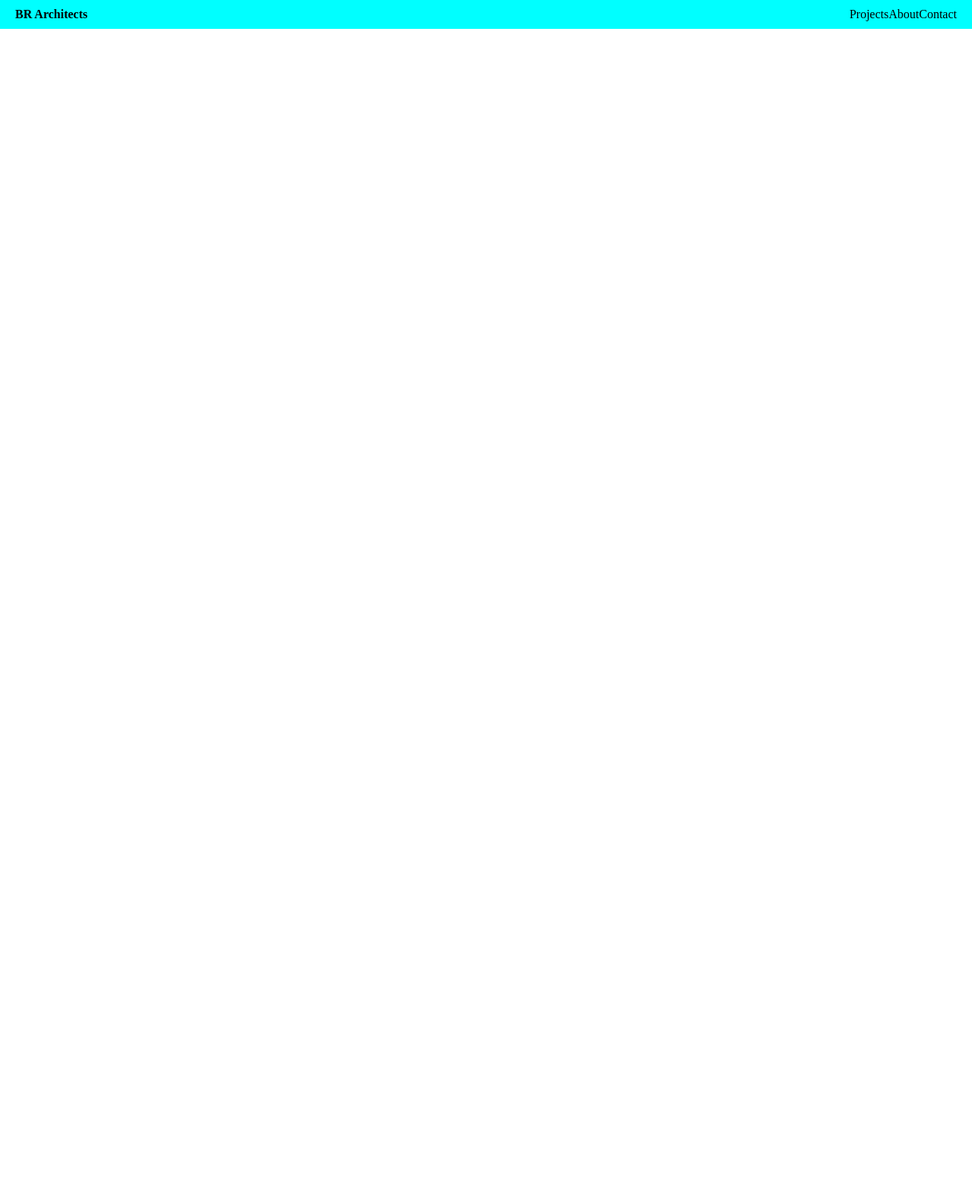
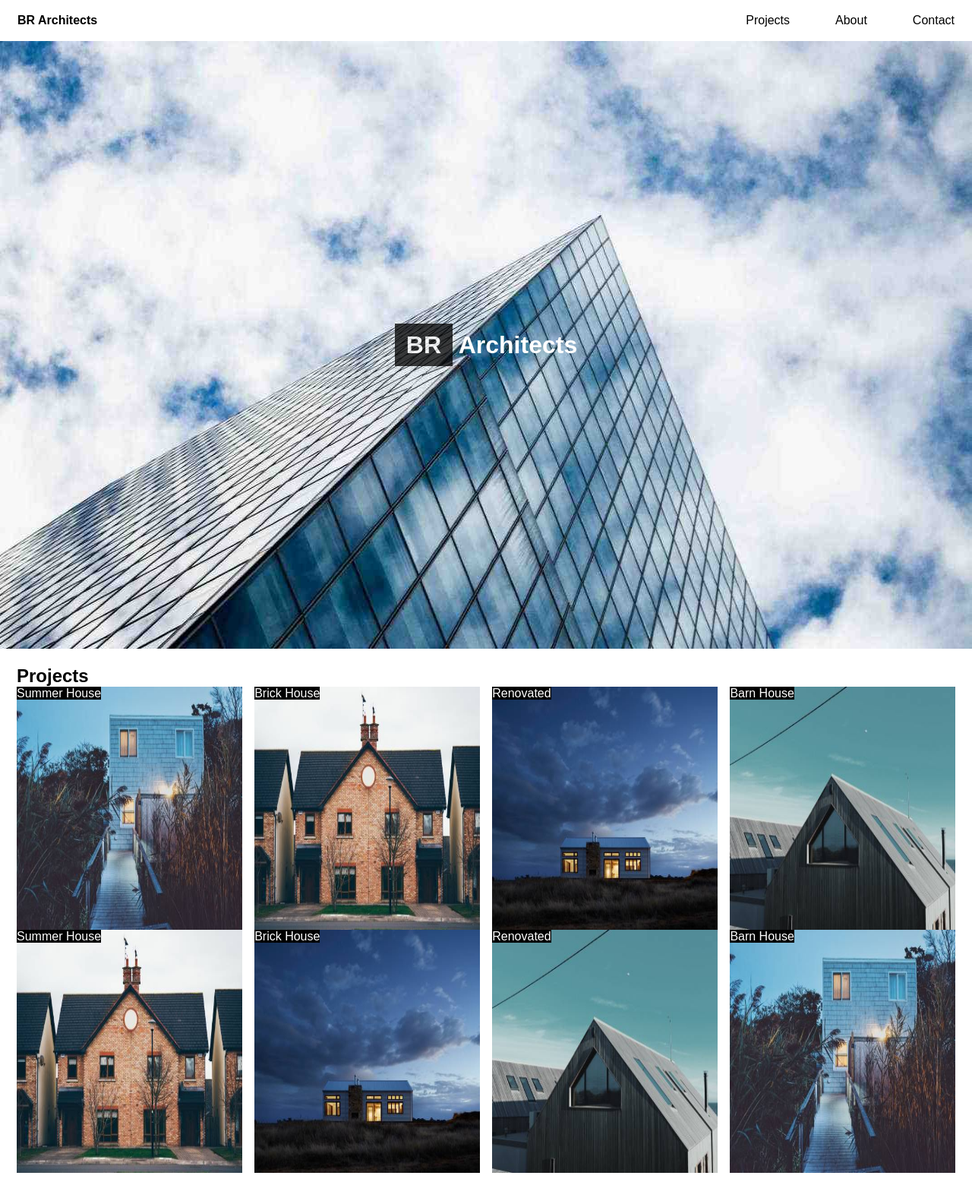
Before and after one commit to rohanasif/br-architects-theme, a plain HTML site: page index.html in a window 1280 px wide. Shown: the top 1585 px of the page at 76% size. Before the commit the page ends 800 px from the top, so only its background shows below. Drawn offline with Linux system fonts and the light colour scheme.

Commit message:
about section html done

```diff
--- a/index.html
+++ b/index.html
@@ -16,7 +16,75 @@
         </ul>
     </nav>
     <div class="banner">
-
+        <h1><span>BR</span> Architects</h1>
+    </div>
+    <div class="projects">
+        <h2>Projects</h2>
+        <div class="cards">
+            <div class="card card-1">
+                <span>Summer House</span>
+            </div>
+            <div class="card card-2">
+                <span>Brick House</span>
+            </div>
+            <div class="card card-3">
+                <span>Renovated</span>
+            </div>
+            <div class="card card-4">
+                <span>Barn House</span>
+            </div>
+            <div class="card card-5">
+                <span>Summer House</span>
+            </div>
+            <div class="card card-6">
+                <span>Brick House</span>
+            </div>
+            <div class="card card-7">
+                <span>Renovated</span>
+            </div>
+            <div class="card card-8">
+                <span>Barn House</span>
+            </div>
+        </div>
+    </div>
+    <div class="about">
+        <h2>About</h2>
+        <p>Lorem ipsum dolor sit amet, consectetur adipiscing elit, sed do eiusmod tempor incididunt ut labore et dolore
+            magna aliqua. Ut enim ad minim veniam, quis nostrud exercitation ullamco laboris nisi ut aliquip ex ea
+            commodo consequat. Excepteur sint occaecat cupidatat non proident, sunt in culpa qui officia deserunt mollit
+            anim id est laborum consectetur adipiscing elit, sed do eiusmod tempor incididunt ut labore et dolore magna
+            aliqua. Ut enim ad minim veniam, quis nostrud exercitation ullamco laboris nisi ut aliquip ex ea commodo
+            consequat.</p>
+        <div class="team">
+            <div class="member">
+                <img src="./images/team1.jpg">
+                <h2>John Doe</h2>
+                <span>CEO & Founder</span>
+                <p>Phasellus eget enim eu lectus faucibus vestibulum. Suspendisse sodales pellentesque elementum.</p>
+                <button>Contact</button>
+            </div>
+            <div class="member">
+                <img src="./images/team2.jpg">
+                <h2>John Doe</h2>
+                <span>CEO & Founder</span>
+                <p>Phasellus eget enim eu lectus faucibus vestibulum. Suspendisse sodales pellentesque elementum.</p>
+                <button>Contact</button>
+            </div>
+            <div class="member">
+                <img src="./images/team3.jpg">
+                <h2>John Doe</h2>
+                <span>CEO & Founder</span>
+                <p>Phasellus eget enim eu lectus faucibus vestibulum. Suspendisse sodales pellentesque elementum.</p>
+                <button>Contact</button>
+            </div>
+            <div class="member">
+                <img src="./images/team4.jpg">
+                <h2>John Doe</h2>
+                <span>CEO & Founder</span>
+                <p>Phasellus eget enim eu lectus faucibus vestibulum. Suspendisse sodales pellentesque elementum.</p>
+                <button>Contact</button>
+            </div>
+        </div>
     </div>
 </body>
 
--- a/style.css
+++ b/style.css
@@ -1,17 +1,116 @@
 * {
     padding: 0px;
     margin: 0px;
+    font-family: sans-serif;
 }
 
 nav {
+    z-index: 2;
     display: flex;
     justify-content: space-between;
     align-items: center;
-    padding: 10px 20px;
-    background-color: aqua;
+    padding: 8px;
+    box-shadow: 0 2px 5px 0 rgb(0 0 0 / 16%), 0 2px 10px 0 rgb(0 0 0 / 12%)
+}
+
+nav>h4,
+nav>ul>li {
+    padding: 10px 15px;
 }
 
 nav>ul {
     list-style: none;
     display: flex;
 }
+
+nav>ul>li {
+    margin-left: 30px;
+}
+
+nav>h4:hover {
+    background-color: lightgrey;
+    cursor: pointer;
+}
+
+nav>ul>li:hover {
+    background-color: lightgrey;
+    cursor: pointer;
+}
+
+.banner {
+    display: flex;
+    background-image: url(./images/architect.jpg);
+    width: 100%;
+    height: 100vh;
+    background-size: 100% 100%;
+    justify-content: center;
+    align-items: center;
+}
+
+.banner>h1 {
+    color: white;
+}
+
+.banner span {
+    padding: 10px 15px;
+    background-color: black;
+    opacity: 0.75;
+}
+
+.projects {
+    padding: 22px;
+}
+
+.cards {
+    display: flex;
+    flex-wrap: wrap;
+    justify-content: space-between;
+    vertical-align: middle;
+}
+
+.card {
+    width: 24%;
+    background-size: 100% 100%;
+    height: 40vh;
+}
+
+.card>span {
+    background-color: black;
+    color: white;
+}
+
+.card-1 {
+    background-image: url(./images/house5.jpg);
+}
+
+.card-2 {
+    background-image: url(./images/house2.jpg);
+}
+
+.card-3 {
+    background-image: url(./images/house3.jpg);
+}
+
+.card-4 {
+    background-image: url(./images/house4.jpg);
+}
+
+.card-5 {
+    background-image: url(./images/house2.jpg);
+}
+
+.card-6 {
+    background-image: url(./images/house3.jpg);
+}
+
+.card-7 {
+    background-image: url(./images/house4.jpg);
+}
+
+.card-8 {
+    background-image: url(./images/house5.jpg);
+}
+
+.about {
+    padding: 22px;
+}
```
